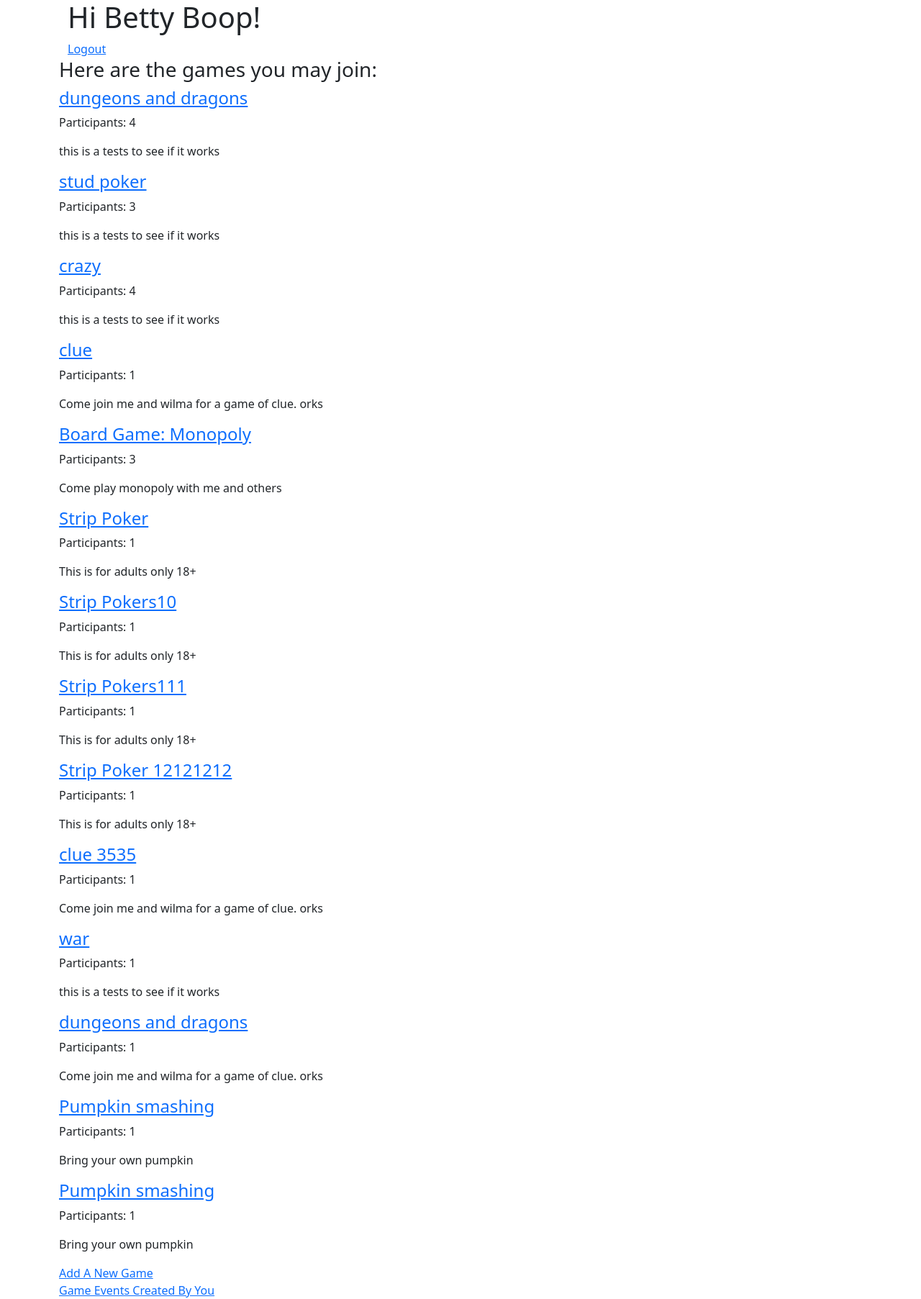
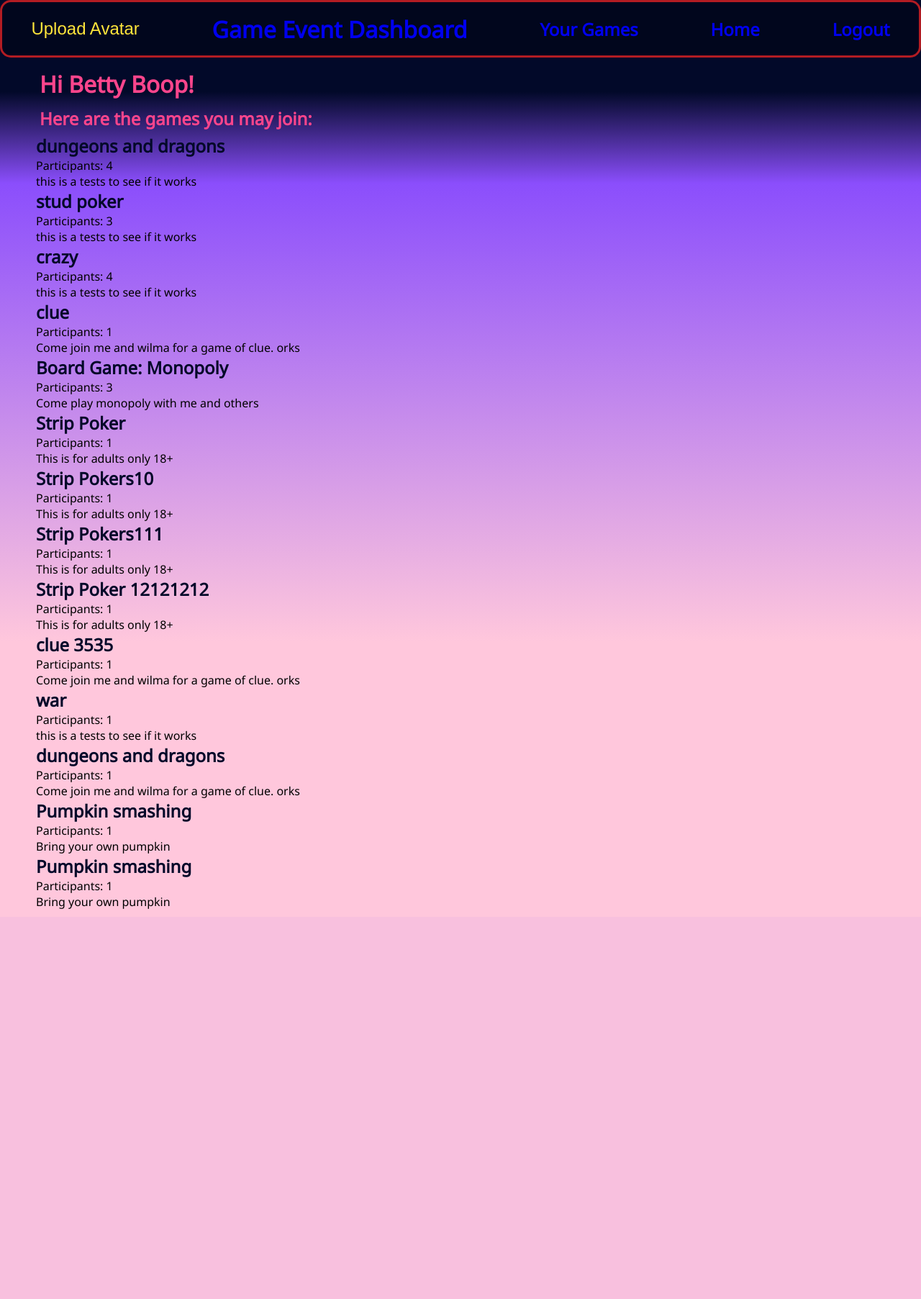
Before and after one commit to tootsie60/nerd2, a Django app: template nerdquest2/eventsApp/templates/all_games.html in a window 1280 px wide. Shown: the whole page at 72% size. After the commit the page ends 1263 px from the top, so only its background shows below. Run offline with Django 3.2, Linux system fonts and the light colour scheme; the template is opened without the code that fills it: values that come from a table or form of the project are taken from there, others are empty; data comes from the database, SQL or seed files in the repository; some libraries are stand-ins or nearby versions.

Commit message:
Update All Games CSS

```diff
--- a/nerdquest2/eventsApp/static/css/all_games.css
+++ b/nerdquest2/eventsApp/static/css/all_games.css
@@ -0,0 +1,127 @@
+@import url('https://fonts.googleapis.com/css2?family=Noto+Sans&display=swap');
+
+*
+{
+    margin: 0;
+    padding: 0;
+    box-sizing: border-box;
+    font-family: 'Noto Sans', sans-serif;
+}
+
+body {
+    /*overflow: hidden;*/
+    background: linear-gradient(#020929 10%, rgba(139, 78, 252, 1) 20%, rgba(255, 199, 220, 1) 70% );
+    min-height: 1100px;
+}
+
+.main-nav ul {
+    display: grid;
+    grid-gap: 20px;
+    padding: 0px;
+    list-style: none;
+    grid-template-columns: 1fr 2fr 1fr 1fr;
+    /*is the margin-right necessary?*/
+    /*margin-right: 10px;  */
+    display: flex;
+    justify-content: space-around;
+    align-items: center;
+    min-height: 10vh;
+    background: #01061d;
+    border: 3px solid rgba(255,37,37,0.7);
+    border-radius: 15px;
+}
+
+.main-nav ul li {
+    color: rgba(255,229,59,1);
+}
+
+.main-nav ul li:nth-child(1) {
+    font: 1.5em sans-serif;
+}
+
+.main-nav ul li:nth-child(2) {
+    font: 2em sans-serif;
+}
+
+.main-nav ul li:nth-child(3) {
+    font: 1.5em sans-serif;
+}
+
+.main-nav ul li:nth-child(4) {
+    font: 1.5em sans-serif;
+}
+
+.main-nav ul li:nth-child(5) {
+    font: 1.5em sans-serif;
+}
+
+.main-nav ul li:nth-child(6) {
+    font: 1.5em sans-serif;
+}
+
+.main-nav ul li:nth-child(2) a {
+    text-decoration: none;
+    color: purple transparent;
+    font-weight: bold;
+}
+
+.main-nav ul li:nth-child(3) a {
+    text-decoration: none;
+    color: purple transparent;
+    font-weight: bold;
+}
+
+.main-nav ul li:nth-child(4) a {
+    text-decoration: none;
+    color: purple transparent;
+    font-weight: bold;
+}
+
+.main-nav ul li:nth-child(5) a {
+    text-decoration: none;
+    color: purple transparent;
+    font-weight: bold;
+}
+
+.main-nav ul li:nth-child(6) a {
+    text-decoration: none;
+    color: purple transparent;
+    font-weight: bold;
+}
+
+.main-nav ul li:nth-child(2) a:hover{
+    color: rgba(252,69,140,1);
+}
+
+.main-nav ul li:nth-child(3) a:hover{
+    color: rgba(252,69,140,1);
+}
+
+.main-nav ul li:nth-child(4) a:hover{
+    color: rgba(252,69,140,1);
+}
+
+.main-nav ul li:nth-child(5) a:hover{
+    color: rgba(252,69,140,1);
+}
+
+.main-nav ul li:nth-child(6) a:hover{
+    color: rgba(252,69,140,1);
+}
+
+.container {
+    padding: 10px 50px;
+}
+
+h1, h2 {
+    padding: 5px;
+    color: rgba(252,69,140,1);
+}
+
+.invisible {
+    text-decoration: none;
+    color:#020929;
+    font-size: 1.5em;
+    font-weight: bold;
+
+}
--- a/nerdquest2/eventsApp/templates/all_games.html
+++ b/nerdquest2/eventsApp/templates/all_games.html
@@ -1,13 +1,65 @@
-{% extends 'base.html' %}
-{% block content %}
+<!DOCTYPE html>
+<html lang="en">
+<head>
+  <meta charset="UTF-8">
+  <meta http-equiv="X-UA-Compatible" content="IE=edge">
+  <meta name="viewport" content="width=device-width, initial-scale=1.0">
+  <link rel="stylesheet" href="/static/css/all_games.css">
+  <title>Document</title>
+</head>
+<body>
+
+</body>
+</html>
+
 
 <body>
+
+    <nav class="main-nav">
+      <ul>
+          <li>Upload Avatar</li>
+          <li><a href="/games">Game Event Dashboard</a></li>
+          <li><a href="/yours">Your Games</a></li>
+          <li><a href="/welcome">Home</a></li>
+          <li><a href="/logout">Logout</a></li>
+      </ul>
+    </nav>
+
     <div class="container">
-        <div id="heading">
+
+        <div>
           <h1>Hi {{current_user.first_name}} {{current_user.last_name}}!</h1>
-          <a href="/logout">Logout</a>
+        </div>
+
+        <div class="main_content">
+          <h2>Here are the games you may join:</h2>
+        </div>
+          <div class="games">
+            {% for game in all_games %}
+            <a class="invisible" href="/games/{{ game.id }}">
+              <h4>{{game.gameType}}</h4>
+            </a>
+            <p>Participants: {{game.participants.count}}</p>
+            <p>{{game.notes}}</p>
+            {% if game.creator.id == current_user.id %}
+            <form action="/games/delete/{{game.id}}" method="POST">
+              {% csrf_token %}
+              {% comment %} <input class="btn btn-secondary" type="Submit" value="Delete" /> {% endcomment %}
+            </form>
+           {% comment %} <a href="/edit/{{game.id}}"> <button class="btn btn-secondary">Edit</button></a> {% endcomment %}
+            {% endif %} {% endfor %}
           </div>
         </div>
+
+
+      </div>
+
+
+
+
+    </div>
+  </div>
+    <!--</div>
 
                   {% comment %}
                   <table class="table table- primary">
@@ -37,38 +89,5 @@
                   </table>
                   {% endcomment %}
                   <div class="row">
-        <div class= >
-          <div id="main_content">
-
-
-            <h3>Here are the games you may join:</h3>
-          </div>
-          <div class="games">
-            {% for game in all_games %}
-            <a href="/games/{{ game.id }}">
-              <h4>{{game.gameType}}</h4>
-            </a>
-            <p>Participants: {{game.participants.count}}</p>
-            <p>{{game.notes}}</p>
-            {% if game.creator.id == current_user.id %}
-            <form action="/games/delete/{{game.id}}" method="POST">
-              {% csrf_token %}
-              {% comment %} <input class="btn btn-secondary" type="Submit" value="Delete" /> {% endcomment %}
-            </form>
-           {% comment %} <a href="/edit/{{game.id}}"> <button class="btn btn-secondary">Edit</button></a> {% endcomment %}
-            {% endif %} {% endfor %}
-          </div>
-        </div>
-
-        <a href="/new">Add A New Game</a>
-        <a href="/yours">Game Events Created By You</a>
-        <a href=""
-
-      </div>
-
-
-
-      {% endblock %}
-    </div>
-  </div>
+                    <div class= >-->
 </body>
--- a/nerdquest2/eventsApp/templates/base.html
+++ b/nerdquest2/eventsApp/templates/base.html
@@ -4,14 +4,15 @@
     <!-- Required meta tags -->
     <meta charset="utf-8" />
     <meta name="viewport" content="width=device-width, initial-scale=1" />
+    <link rel="stylesheet" href="/static/css/all_games.css">
 
     <!-- Bootstrap CSS -->
-    <link
+    <!--<link
       href="https://cdn.jsdelivr.net/npm/bootstrap@5.1.0/dist/css/bootstrap.min.css"
       rel="stylesheet"
       integrity="sha384-KyZXEAg3QhqLMpG8r+8fhAXLRk2vvoC2f3B09zVXn8CA5QIVfZOJ3BCsw2P0p/We"
       crossorigin="anonymous"
-    />
+    />-->
 
     <title>Hello, world!</title>
   </head>
@@ -37,11 +38,11 @@
     <!-- Optional JavaScript; choose one of the two! -->
 
     <!-- Option 1: Bootstrap Bundle with Popper -->
-    <script
+    <!--<script
       src="https://cdn.jsdelivr.net/npm/bootstrap@5.1.0/dist/js/bootstrap.bundle.min.js"
       integrity="sha384-U1DAWAznBHeqEIlVSCgzq+c9gqGAJn5c/t99JyeKa9xxaYpSvHU5awsuZVVFIhvj"
       crossorigin="anonymous"
-    ></script>
+    ></script>-->
 
     <!-- Option 2: Separate Popper and Bootstrap JS -->
     <!--
```
Lines whose indentation alone changed are shown as unchanged.
